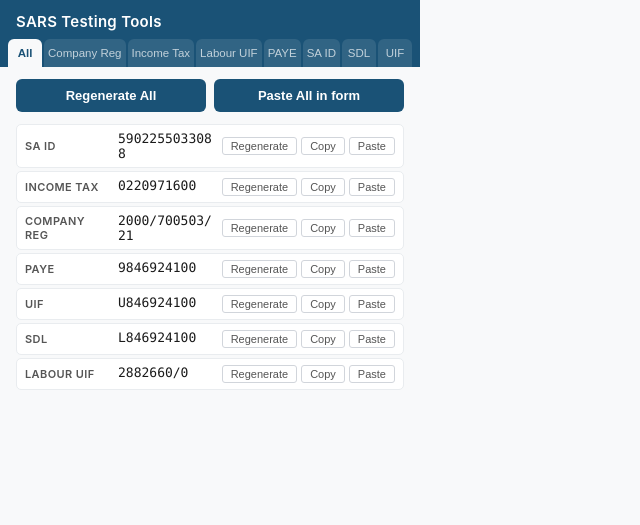
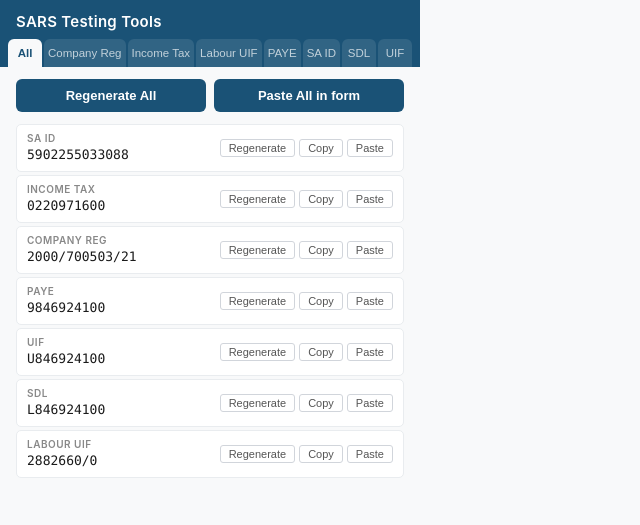
Before and after one commit to penkin/SARS-Testing-Tools-Browser-Extension, a website with bundled scripts: page popup.html in a window 1280 px wide. Shown: the whole page, without its empty margins (0-640 px from the left). Built offline with nearby package versions, Linux system fonts and the light colour scheme.

Commit message:
ui: stack title above value in All-view rows

```diff
--- a/popup.css
+++ b/popup.css
@@ -285,38 +285,47 @@ header h1 {
 
 .all-row {
   display: grid;
-  grid-template-columns: 85px 1fr auto;
-  align-items: center;
-  gap: 8px;
-  padding: 6px 8px;
+  grid-template-columns: 1fr auto;
+  grid-template-areas:
+    "label actions"
+    "value actions";
+  column-gap: 12px;
+  row-gap: 2px;
+  padding: 7px 10px;
   background: #fff;
   border: 1px solid #e9ecef;
   border-radius: 5px;
 }
 
 .all-row-label {
-  font-size: 11px;
+  grid-area: label;
+  font-size: 10px;
   font-weight: 600;
-  color: #555;
+  color: #888;
   text-transform: uppercase;
-  letter-spacing: 0.4px;
+  letter-spacing: 0.5px;
+  line-height: 1.3;
 }
 
 .all-row-value {
+  grid-area: value;
   font-family: 'SF Mono', 'Fira Code', 'Consolas', monospace;
   font-size: 13px;
   color: #1a1a1a;
-  min-height: 18px;
+  line-height: 1.3;
+  min-height: 17px;
   word-break: break-all;
   user-select: all;
 }
 
 .all-row-value:empty::before {
   content: attr(data-empty);
-  color: #999;
+  color: #ccc;
 }
 
 .all-row-actions {
+  grid-area: actions;
+  align-self: center;
   display: flex;
   gap: 4px;
   flex-shrink: 0;
```
